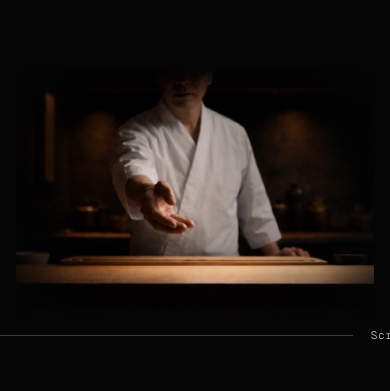
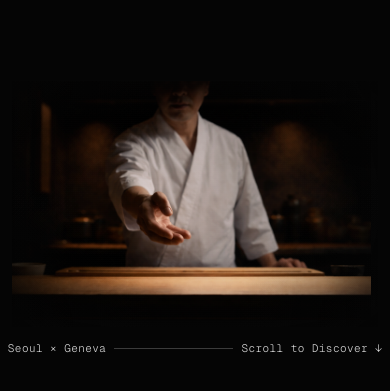
Before and after one commit to KJ0312/Business-Omakase, a React (Vite) app: page / in a window 390 px wide. Shown: the part 217-608 px from the top of the page. Built offline with nearby package versions, Linux system fonts and the light colour scheme; no server answers.

Commit message:
fix: responsive hardening for mobile/tablet

```diff
--- a/src/index.css
+++ b/src/index.css
@@ -1822,6 +1822,39 @@ body {
   }
 }
 
+@media (max-width: 1200px) {
+  .service-card {
+    transform: none;
+  }
+
+  .service-card:hover,
+  .service-card:focus-within {
+    transform: translateY(-2px) scale(1);
+  }
+
+  .how-layout-timeline-badge,
+  .how-layout-operating-badge {
+    white-space: normal;
+    min-height: 0;
+    text-align: center;
+  }
+
+  .reserve-now-copy {
+    width: min(94vw, 840px);
+  }
+
+  .reserve-now-copy p {
+    white-space: normal;
+    text-wrap: pretty;
+  }
+
+  .contact-repeat-bottom .introLineTrack {
+    width: auto;
+    min-width: 72px;
+    flex: 1 1 auto;
+  }
+}
+
 @media (min-width: 1720px) {
   .services-shell,
   .how-layout-shell {
@@ -2157,6 +2190,47 @@ body {
 }
 
 @media (max-width: 900px) {
+  .home-scroll-container {
+    height: 100svh;
+    scroll-snap-type: y proximity;
+  }
+
+  .home-section {
+    height: auto;
+    min-height: 100svh;
+    scroll-snap-stop: normal;
+  }
+
+  .hero-section {
+    min-height: 100svh;
+    padding: 92px 16px 72px;
+  }
+
+  .hero-center-wrap {
+    --intro-media-width: min(94vw, 700px);
+  }
+
+  .center-visual {
+    max-height: calc(100svh - 230px);
+  }
+
+  .introLineRow {
+    width: min(94vw, 700px);
+    gap: 10px;
+    margin-top: 14px;
+  }
+
+  .introLineTrack {
+    width: 100%;
+    min-width: 0;
+  }
+
+  .introLineLabel,
+  .introLineAction {
+    font-size: 11px;
+    letter-spacing: 0.04em;
+  }
+
   .about-section.heroSplit {
     grid-template-columns: 1fr;
     grid-template-rows: 46vh auto;
@@ -2181,6 +2255,7 @@ body {
 
   .services-stage {
     padding: 86px 18px 24px;
+    min-height: 100svh;
   }
 
   .services-intro-headline {
@@ -2188,7 +2263,8 @@ body {
   }
 
   .services-intro-subheadline {
-    font-size: 18px;
+    font-size: 15px;
+    white-space: normal;
   }
 
   .howitworks-layout-section {
@@ -2214,6 +2290,8 @@ body {
   }
 
   .service-card {
+    --service-space-scale: 0.56;
+    --service-card-scale: 1;
     padding: 20px;
   }
 
@@ -2235,6 +2313,10 @@ body {
   .service-list li,
   .service-recommended-list li {
     font-size: 15px;
+  }
+
+  .service-zone-scope {
+    margin-top: 0;
   }
 
   .contact-premium {
@@ -2290,3 +2372,84 @@ body {
   }
 
 }
+
+@media (max-width: 640px) {
+  .hero-section {
+    padding: 88px 12px 60px;
+  }
+
+  .introLineRow {
+    display: grid;
+    grid-template-columns: auto 1fr auto;
+    align-items: center;
+    width: min(96vw, 560px);
+    gap: 8px;
+  }
+
+  .introLineLabel {
+    white-space: nowrap;
+  }
+
+  .introLineAction {
+    justify-self: end;
+  }
+
+  .services-intro-headline,
+  .how-layout-headline {
+    font-size: clamp(28px, 8vw, 36px);
+  }
+
+  .services-intro-subheadline,
+  .how-layout-subheadline {
+    font-size: 14px;
+    line-height: 1.45;
+  }
+
+  .contact-repeat-bottom .introLineLabel,
+  .contact-repeat-bottom .introLineAction {
+    font-size: 10px;
+    letter-spacing: 0.02em;
+  }
+
+  .contact-repeat-bottom {
+    width: 100%;
+    padding: 0 10px;
+  }
+
+  .contact-repeat-bottom .introLineLabel:last-child {
+    max-width: 46vw;
+    overflow-wrap: anywhere;
+    text-align: right;
+  }
+}
+
+@media (max-height: 740px) and (max-width: 1024px) {
+  .hero-section {
+    padding: 78px 12px 48px;
+  }
+
+  .center-visual {
+    max-height: calc(100svh - 210px);
+  }
+
+  .services-stage {
+    padding: 72px 14px 16px;
+  }
+
+  .howitworks-layout-section {
+    padding: 72px 12px 14px;
+  }
+
+  .contact-premium {
+    --intro-media-width: min(94vw, 520px);
+  }
+
+  .reserve-now-box {
+    top: calc(66% + 1.2cm);
+  }
+
+  .reserve-now-copy {
+    top: calc(66% + 1.2cm + 56px - 1cm);
+    font-size: 13px;
+  }
+}
```
